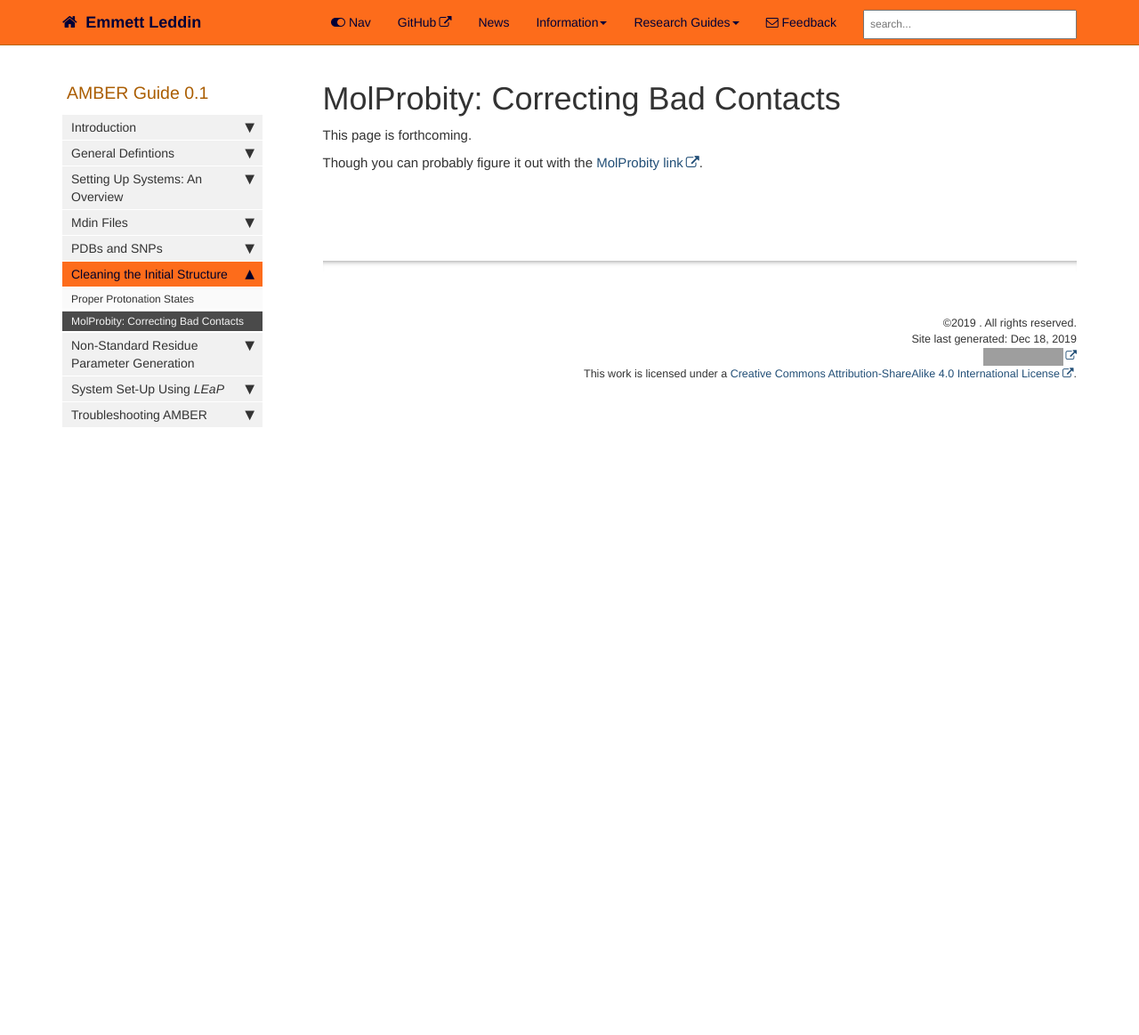
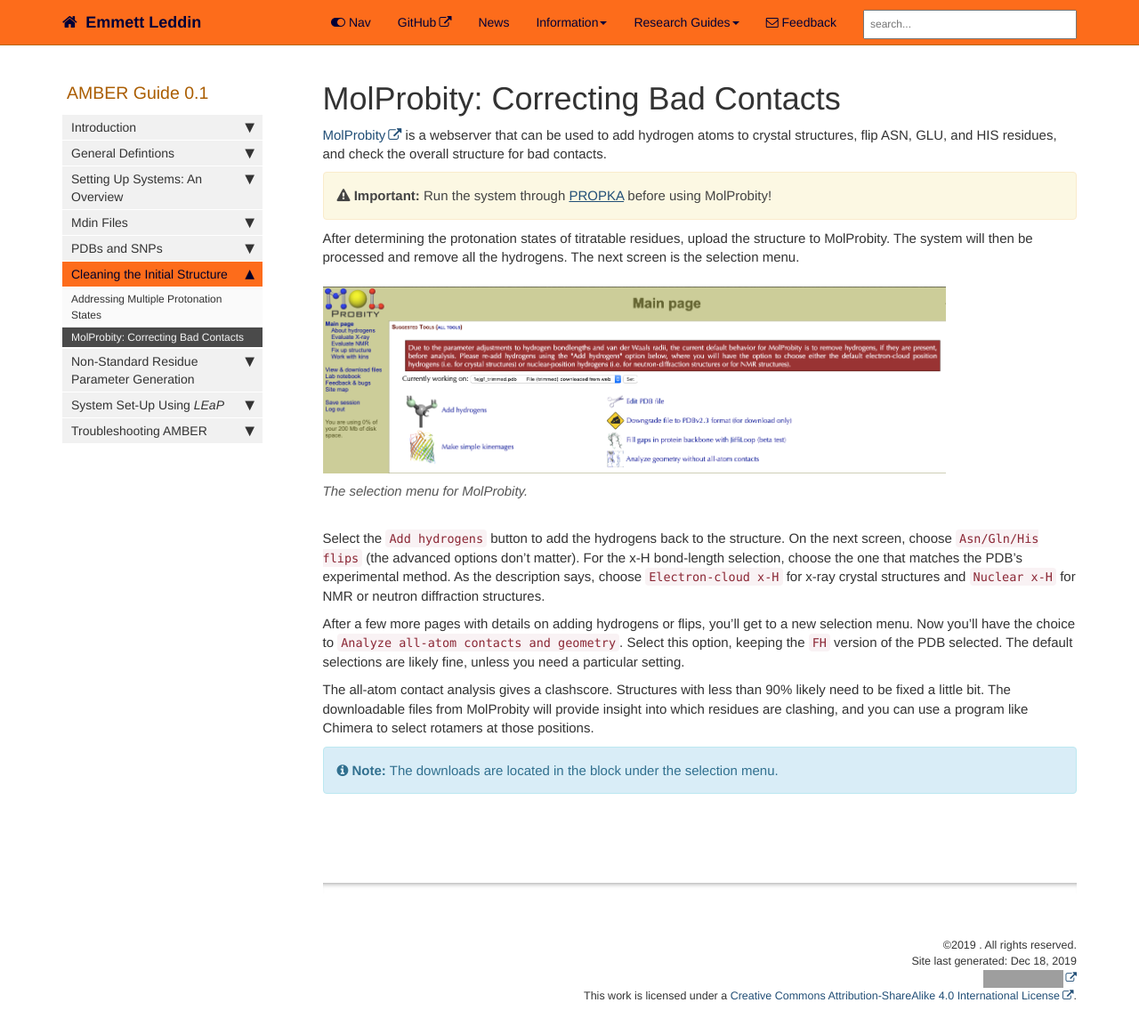
Before and after one commit to emleddin/comp-chem-website, a Jekyll site: the page built from pages/AMBER_guide/AMBERguide-molprobity.md, in a window 1280 px wide and 1179 px high. Shown: the top 1163 px of the window at 89% size. Built offline with Jekyll 4.4.1, drawn with Linux system fonts in a browser that asks for light colours; comment, search, counter and statistics services are not loaded; grey boxes are pictures that could not be loaded.

Commit message:
Merge 2 protonation files and update molprobity

```diff
--- a/_data/sidebars/AMBER_sidebar.yml
+++ b/_data/sidebars/AMBER_sidebar.yml
@@ -112,7 +112,7 @@ entries:
     output: web, pdf
     folderitems:
 
-    - title: "Proper Protonation States"
+    - title: Addressing Multiple Protonation States
       url: /AMBERguide-protonation.html
       output: web, pdf
 
--- a/pages/AMBER_guide/AMBERguide-molprobity.md
+++ b/pages/AMBER_guide/AMBERguide-molprobity.md
@@ -7,9 +7,47 @@ folder: AMBER_guide
 
 <link rel="stylesheet" href="css/theme-orange.css">
 
-This page is forthcoming.
+[MolProbity](http://molprobity.biochem.duke.edu/) is a webserver that can be
+used to add hydrogen atoms to crystal structures, flip  ASN, GLU, and HIS
+residues, and check the overall structure for bad contacts.
 
-Though you can probably figure it out with the
-[MolProbity link](http://molprobity.biochem.duke.edu/).
+{% include important.html content="Run the system through
+[PROPKA](AMBERguide-protonation.html#propka) before using MolProbity!" %}
+
+After determining the protonation states of titratable residues, upload the
+structure to MolProbity.
+The system will then be processed and remove all the hydrogens.
+The next screen is the selection menu.
+
+{% include image.html file="AMBERguide/molprobity_selection.png"
+alt="The main page for MolProbity after a structure has been uploaded.
+On the left is a button for adding hydrogens. Under it is a button titled
+'make simple kinemages'. On the right are buttons labeled 'edit PDB file',
+'downgrade file to PDBv2.3 format', 'fill gaps in protein backbone with
+JiffiLoop', and 'analyze geometry with all-atom contacts'."
+caption="The selection menu for MolProbity." %}
+
+Select the `Add hydrogens` button to add the hydrogens back to the structure.
+On the next screen, choose `Asn/Gln/His flips` (the advanced options don't
+matter).
+For the x-H bond-length selection, choose the one that matches the PDB's
+experimental method.
+As the description says, choose `Electron-cloud x-H` for x-ray crystal
+structures and `Nuclear x-H` for NMR or neutron diffraction structures.
+
+After a few more pages with details on adding hydrogens or flips, you'll get to
+a new selection menu. Now you'll have the choice to `Analyze all-atom contacts
+and geometry`.
+Select this option, keeping the `FH` version of the PDB selected.
+The default selections are likely fine, unless you need a particular setting.
+
+The all-atom contact analysis gives a clashscore.
+Structures with less than 90% likely need to be fixed a little bit.
+The downloadable files from MolProbity will provide insight into which residues
+are clashing, and you can use a program like Chimera to select rotamers at
+those positions.
+
+{% include note.html content="The downloads are located in the block under
+the selection menu." %}
 
 {% include links.html %}
```
Also changed, not shown: pages/AMBER_guide/AMBERguide-protonation-states.md (deleted, +0 -76 lines), pages/AMBER_guide/AMBERguide-protonation.md (+53 -5 lines), images/AMBERguide/molprobity_selection.png (added).
